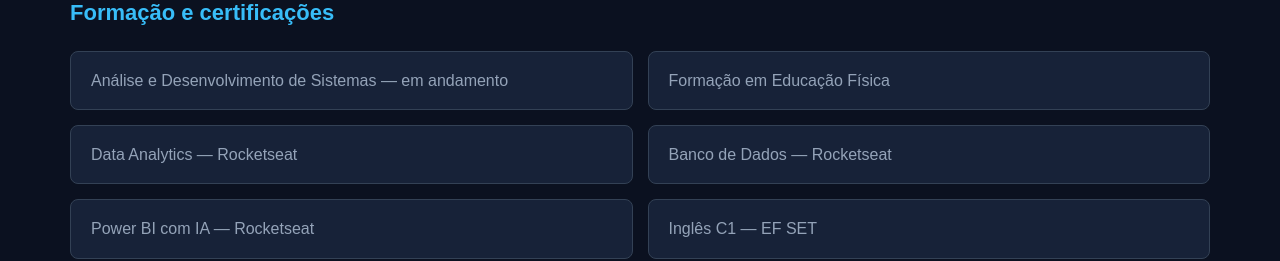
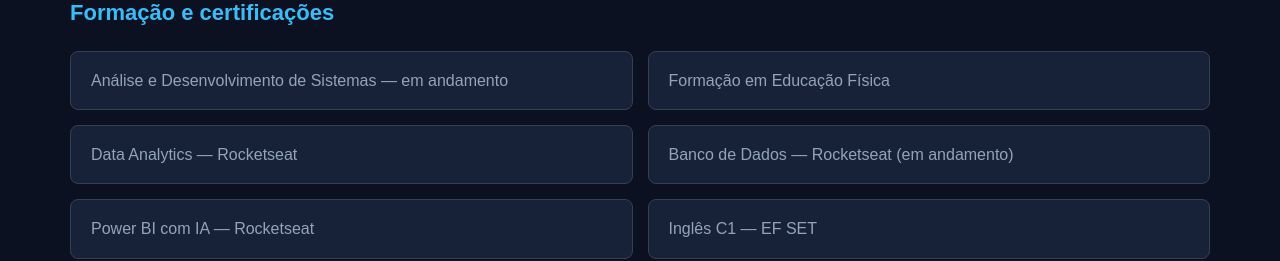
Before and after one commit to DanielDevCC26/DanielDevCC26.github.io, a plain HTML site: page index.html in a window 1280 px wide. Shown: the part 1400-1661 px from the top of the page. Drawn offline with Linux system fonts and the light colour scheme.

Commit message:
docs: update database course status

```diff
--- a/index.html
+++ b/index.html
@@ -251,7 +251,7 @@
                 </li>
 
                 <li>
-                    Banco de Dados — Rocketseat
+                    Banco de Dados — Rocketseat (em andamento)
                 </li>
 
                 <li>
```
